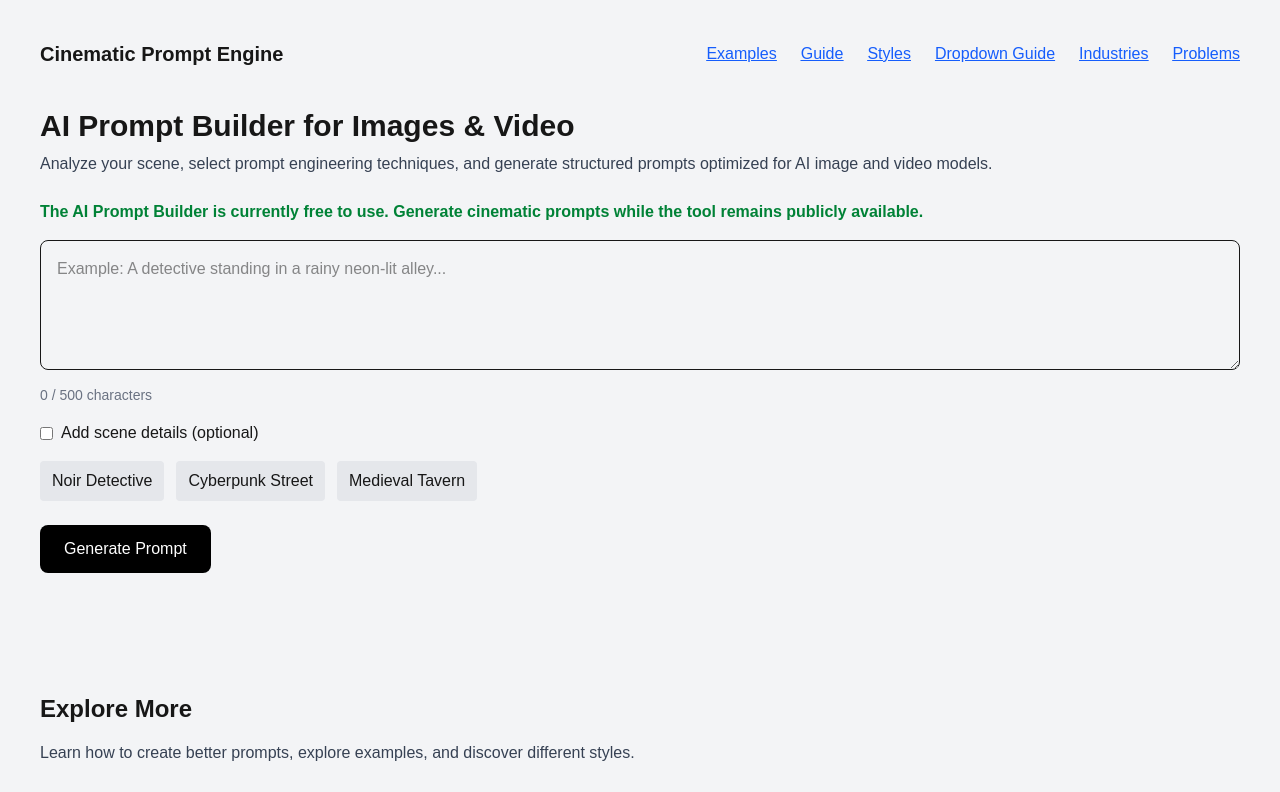
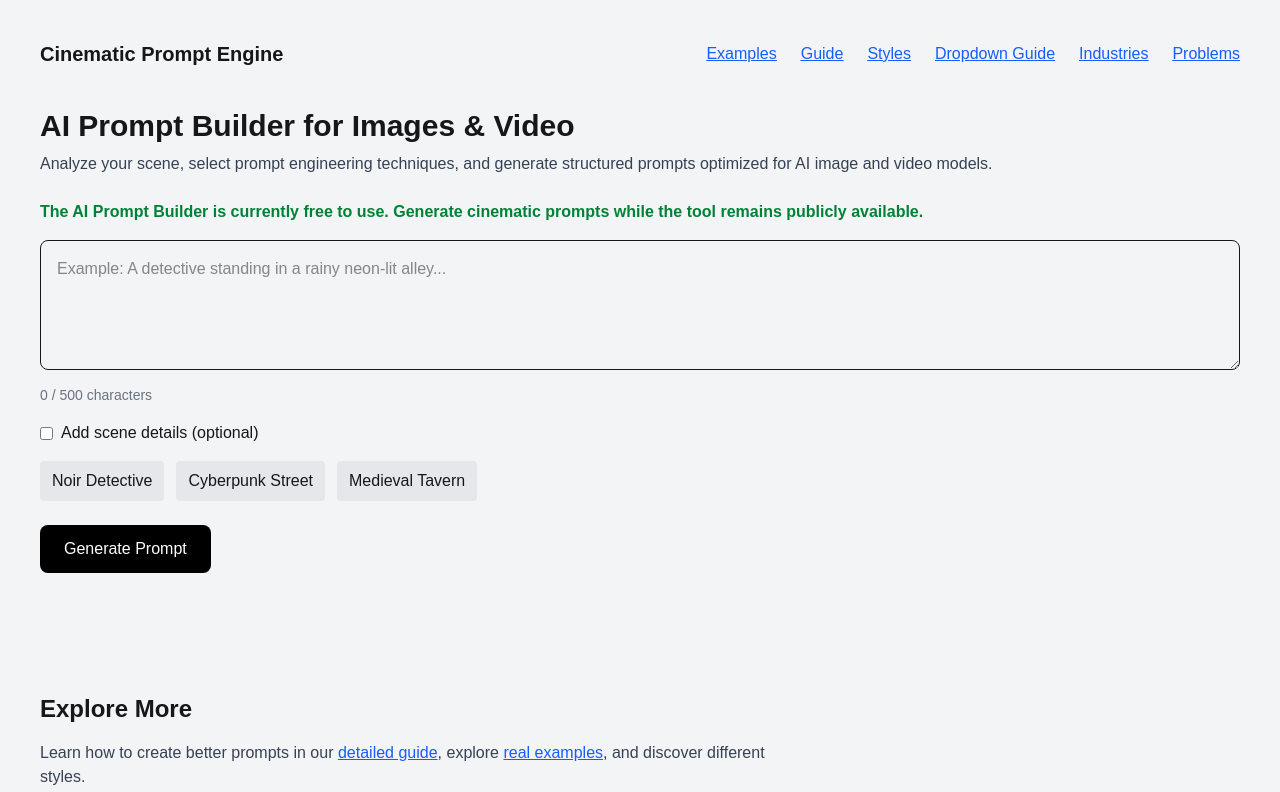
Before and after one commit to amerind369/cinematic-prompt-engine, a Next.js app: page / in a window 1280 px wide. Shown: the top 792 px of the page. Built offline with nearby package versions, Linux system fonts and the light colour scheme.

Commit message:
Update page.tsx

```diff
--- a/app/page.tsx
+++ b/app/page.tsx
@@ -371,8 +371,16 @@ export default function Home() {
   </h2>
 
   <p className="mb-6 text-gray-700">
-    Learn how to create better prompts, explore examples, and discover different styles.
-  </p>
+  Learn how to create better prompts in our{" "}
+  <a href="/how-to-write-ai-prompts" className="text-blue-600 underline">
+    detailed guide
+  </a>
+  , explore{" "}
+  <a href="/examples" className="text-blue-600 underline">
+    real examples
+  </a>
+  , and discover different styles.
+</p>
 
   <ul className="space-y-3 text-blue-600 underline">
 
```
